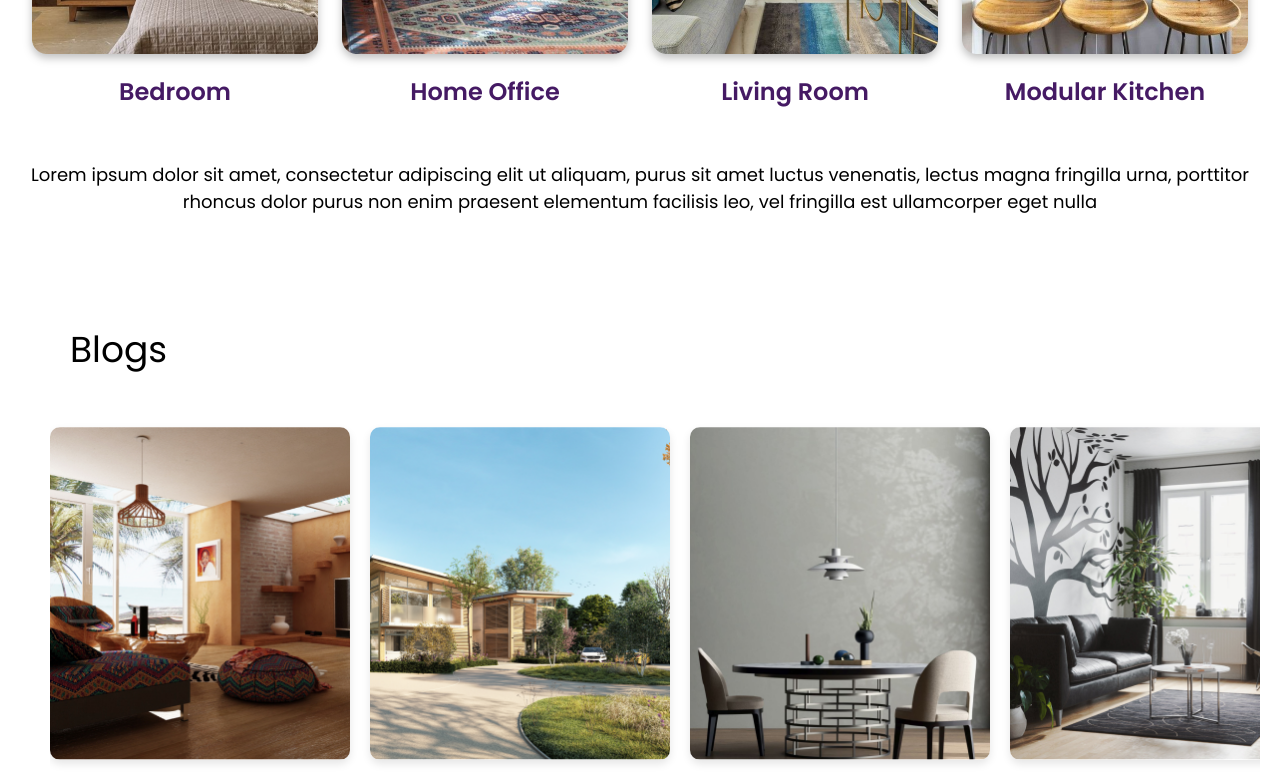
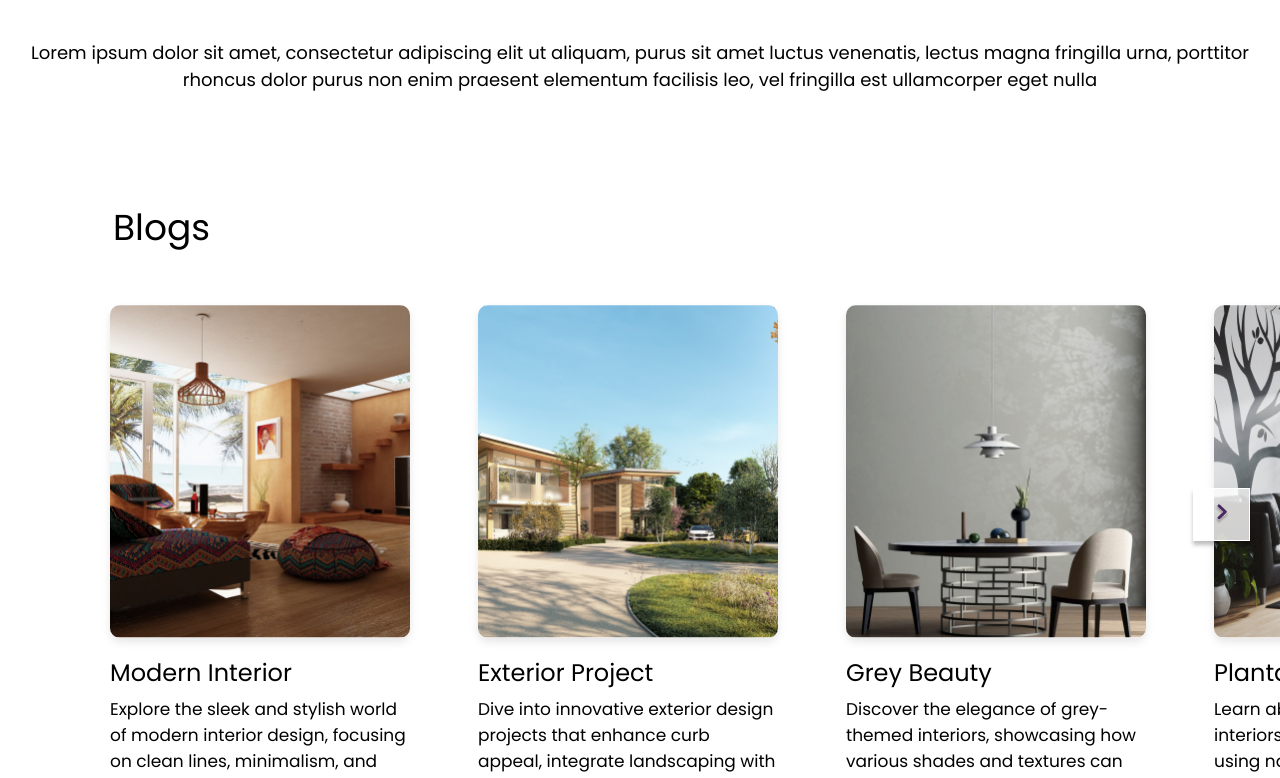
Before and after one commit to abuelkheir/OnePageWebsite-ReactJS, a React (Create React App) app in the folder Application/cobergsite/: page / in a window 1280 px wide. Shown: the part 2000-2778 px from the top of the page. Built offline with nearby package versions, Linux system fonts and the light colour scheme.

Commit message:
more refurbishments

```diff
--- a/Application/cobergsite/src/Components/Blogs.js
+++ b/Application/cobergsite/src/Components/Blogs.js
@@ -49,13 +49,13 @@ const SectionTitle = styled.h2`
   line-height: 54px;
   text-align: left;
   font-family: "Poppins", sans-serif;
-  margin-left: 20px;
+  margin-left: 93px;
 `;
 
 const BlogSection = styled.div`
   padding: 20px;
   text-align: left;
-  margin-left: 30px;
+  overflow: hidden; /* Prevent horizontal scroll */
 `;
 
 const BlogContainer = styled.div`
@@ -63,9 +63,11 @@ const BlogContainer = styled.div`
   overflow-x: auto;
   -webkit-overflow-scrolling: touch;
   padding: 10px 0;
+  padding-left: 100px; /* Add padding to the left */
   scroll-behavior: smooth;
   position: relative;
-  width: 100%; /* Ensure container is not too wide */
+  width: calc(100% - 20px); /* Account for potential scrollbar width */
+  margin-left: -10px; /* Align the first image correctly */
 
   &::-webkit-scrollbar {
     display: none; /* Hide scrollbar for better aesthetics */
@@ -75,7 +77,7 @@ const BlogContainer = styled.div`
 const BlogCard = styled.div`
   flex: 0 0 auto;
   width: 300px;
-  margin-right: 20px;
+  margin-right: 68px; /* Increase margin-right to 68px */
   text-align: left; /* Align both text and images to the left */
 
   img {
@@ -110,33 +112,45 @@ const BlogCard = styled.div`
 
 const ArrowButton = styled.button`
   position: absolute;
-  top: 50%;
-  transform: translateY(-50%);
-  background: rgba(255, 255, 255, 0.7);
-  border: none;
-  width: 60px; /* Wider button for rectangle shape */
-  height: 40px;
+  top: 34%; /* Adjusted top position */
+  width: 57px; /* Fixed width */
+  height: 53px; /* Fixed height */
+  background: rgba(255, 255, 255, 0.8); /* White background with opacity */
+  border: 1px solid white; /* Black border */
+  box-shadow: 0px 4px 4px rgba(0, 0, 0, 0.25); /* Box shadow */
+  box-sizing: border-box; /* Box-sizing property */
   cursor: pointer;
   display: flex;
   align-items: center;
   justify-content: center;
-  visibility: visible; /* Ensure visibility */
+  padding: 0; /* Remove padding for precise centering */
+  z-index: 10; /* Ensure arrows are on top of other elements */
 
   &:hover {
-    background: rgba(255, 255, 255, 1);
+    background: rgba(255, 255, 255, 1); /* Full opacity on hover */
   }
 
   &.left {
-    left: 10px;
+    left: 10px; /* Position from left */
   }
 
   &.right {
-    right: 10px; /* Ensure it's visible on small screens */
+    right: 10px; /* Position from right */
   }
 
   img {
     width: 20px;
     height: 20px;
+  }
+
+  @media (max-width: 1920px) {
+    display: display}; /* Hide arrows if specified */
+  }
+
+  @media (max-width: 1080px) {
+    top: /* your adjusted value here */ ;
+    right: /* your adjusted value here */ ;
+    left: /* your adjusted value here */ ;
   }
 `;
 
@@ -170,11 +184,8 @@ const Blogs = () => {
 
   return (
     <BlogSection>
-      <SectionTitle> Blogs</SectionTitle>
+      <SectionTitle>Blogs</SectionTitle>
       <div style={{ position: "relative" }}>
-        <ArrowButton className="left" onClick={scrollLeft}>
-          <img src={Arrow} alt="Left" />
-        </ArrowButton>
         <ArrowButton className="right" onClick={scrollRight}>
           <img src={Arrow} alt="Right" />
         </ArrowButton>
--- a/Application/cobergsite/src/Components/Header.js
+++ b/Application/cobergsite/src/Components/Header.js
@@ -1,4 +1,4 @@
-import React, { useState } from "react";
+import React, { useState, useCallback } from "react";
 import styled, { keyframes } from "styled-components";
 import logoImage from "../Assets/MainLogo/MainLogo.svg"; // Corrected path
 
@@ -6,7 +6,7 @@ const HeaderContainer = styled.header`
   background-color: #f8f8f8;
   width: 100%;
   max-width: 1920px;
-  height: 369px;
+  height: 247px;
   padding: 20px;
   display: flex;
   flex-direction: column;
@@ -179,15 +179,19 @@ const MobileNavItem = styled.a`
 const Header = () => {
   const [isMobileNavOpen, setMobileNavOpen] = useState(false);
 
-  const toggleMobileNav = () => {
-    setMobileNavOpen(!isMobileNavOpen);
-  };
+  const toggleMobileNav = useCallback(() => {
+    setMobileNavOpen((prev) => !prev);
+  }, []);
 
   return (
     <HeaderContainer>
       <TopBar>
         <Logo>
-          <LogoImage src={logoImage} alt="Logo" />
+          <LogoImage
+            src={logoImage}
+            alt="Logo"
+            onError={(e) => (e.target.src = "fallbackLogo.svg")}
+          />
         </Logo>
         <RightBar>
           <JoinUsPartnerContainer>
@@ -215,9 +219,15 @@ const Header = () => {
           </NavigationItem>
         </NavigationList>
       </Navigation>
-      <HamburgerMenu onClick={toggleMobileNav}>☰</HamburgerMenu>
+      <HamburgerMenu
+        onClick={toggleMobileNav}
+        aria-controls="mobile-nav"
+        aria-expanded={isMobileNavOpen}
+      >
+        ☰
+      </HamburgerMenu>
       {isMobileNavOpen && (
-        <MobileNav>
+        <MobileNav id="mobile-nav">
           <MobileNavItem href="#about">About</MobileNavItem>
           <MobileNavItem href="#projects">Projects</MobileNavItem>
           <MobileNavItem href="#studio">Studio</MobileNavItem>
--- a/Application/cobergsite/src/Components/MainSection.js
+++ b/Application/cobergsite/src/Components/MainSection.js
@@ -74,7 +74,7 @@ const Title = styled.h1`
 const Subtitle = styled.h2`
   font-size: 36px;
   color: black;
-  margin-top: 10px;
+  margin-top: -5px;
 
   @media (max-width: 1080px) {
     font-style: normal;
--- a/Application/cobergsite/src/Components/WhatWeDoSection.js
+++ b/Application/cobergsite/src/Components/WhatWeDoSection.js
@@ -28,6 +28,7 @@ const WhatWeDoContainer = styled.div`
 
 const WhatWeDoTitle = styled.h2`
   font-size: 36px;
+  font-weight: 500;
   color: black;
   margin-bottom: 30px;
   font-family: "Poppins", sans-serif;
```
